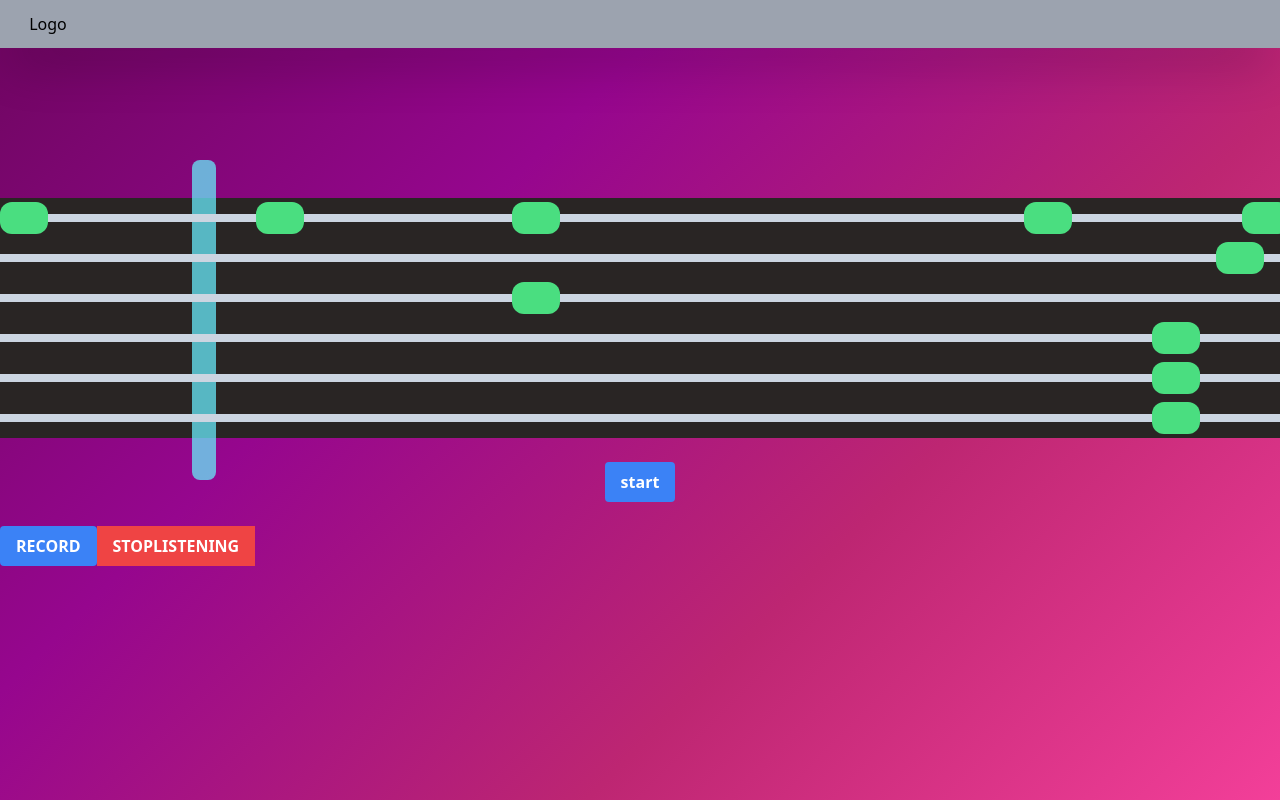
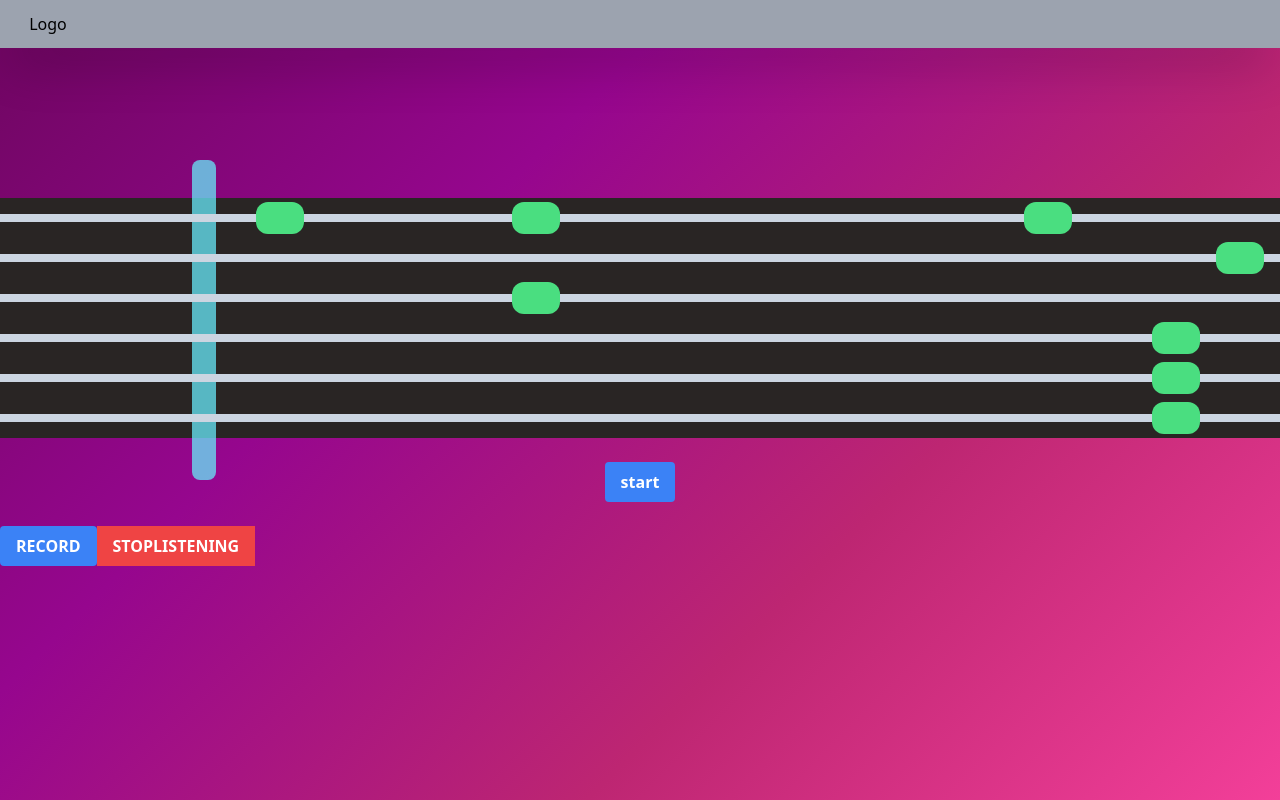
Before and after one commit to Camko25/Karaoke, a Vue app: page /#/ in a window 1280 px wide. Built offline with nearby package versions, Linux system fonts and the light colour scheme.

Commit message:
pohyb not

```diff
--- a/src/views/gameplay.vue
+++ b/src/views/gameplay.vue
@@ -22,17 +22,14 @@
               class="h-8 w-12 bg-green-400 absolute bottom-[-4px] left-[80vw] rounded-xl"
             ></div>
             <div
-              id="movin"
-              class="h-8 w-12 bg-green-400 absolute bottom-[-4px] left-[60vw] rounded-xl"
+              ref="movin"
+              class="h-8 w-12 bg-green-400 absolute bottom-[-4px] rounded-xl hidden"
             ></div>
             <div
               class="h-8 w-12 bg-green-400 absolute bottom-[-4px] left-[40vw] rounded-xl"
             ></div>
             <div
               class="h-8 w-12 bg-green-400 absolute bottom-[-4px] left-[20vw] rounded-xl"
-            ></div>
-            <div
-              class="h-8 w-12 bg-green-400 absolute bottom-[-4px] left-[0vw] rounded-xl"
             ></div>
           </div>
 
@@ -148,19 +145,18 @@ export default {
   },
   methods: {
     changeValue() {
-      this.timerCount = 5;
+      this.timerCount = 3;
     },
     gamePlay() {
       this.playAudio();
       this.goMove();
     },
     playAudio() {
-      var audio = new Audio(require("../assets/audio/Guitar Chords.mp3"));
+      var audio = new Audio(require("../assets/audio/guitarChords.mp3"));
       audio.play();
     },
     recordAudio() {
       this.device = navigator.mediaDevices.getUserMedia({ audio: true });
-      setInterval(function () {}, 5000);
       this.device.then((stream) => {
         this.recorder = new MediaRecorder(stream);
         this.recorder.ondataavailable = (e) => {
@@ -184,23 +180,25 @@ export default {
     },
     stop() {
       // stop
-      this.recorder.stop();
+      this.recorder.stop()
     },
     stopListening() {
       this.recorder.getAudioTracks().forEach((track) => {
-        track.stop();
+        track.stop()
       });
     },
     goMove() {
-      console.log("bezi");
-      let x = 97;
-      let square = document.getElementById("movin");
-      if (x > -1) {
-        setInterval(() => {
-          x--;
-          square.style.left = x + "vw";
-        }, 200);
-      }
+      let square = this.$refs.movin
+      let x = 97.5;
+      let intervalo = setInterval(() => {
+        x = x - 0.1;
+        square.style.left = x + "vw";
+        square.style.display = "block"
+        if (square.style.left < -15 + "vw") {
+          clearInterval(intervalo)
+          square.style.display = "none";
+        }
+      }, 5)
     },
   },
 };
@@ -216,8 +214,4 @@ export default {
     #6e0660
   );
 }
-#movin {
-  position: absolute;
-  left: 97vw;
-}
 </style>
```
Also changed, not shown: 1 other file (tests, documents, lock files or other folders).
